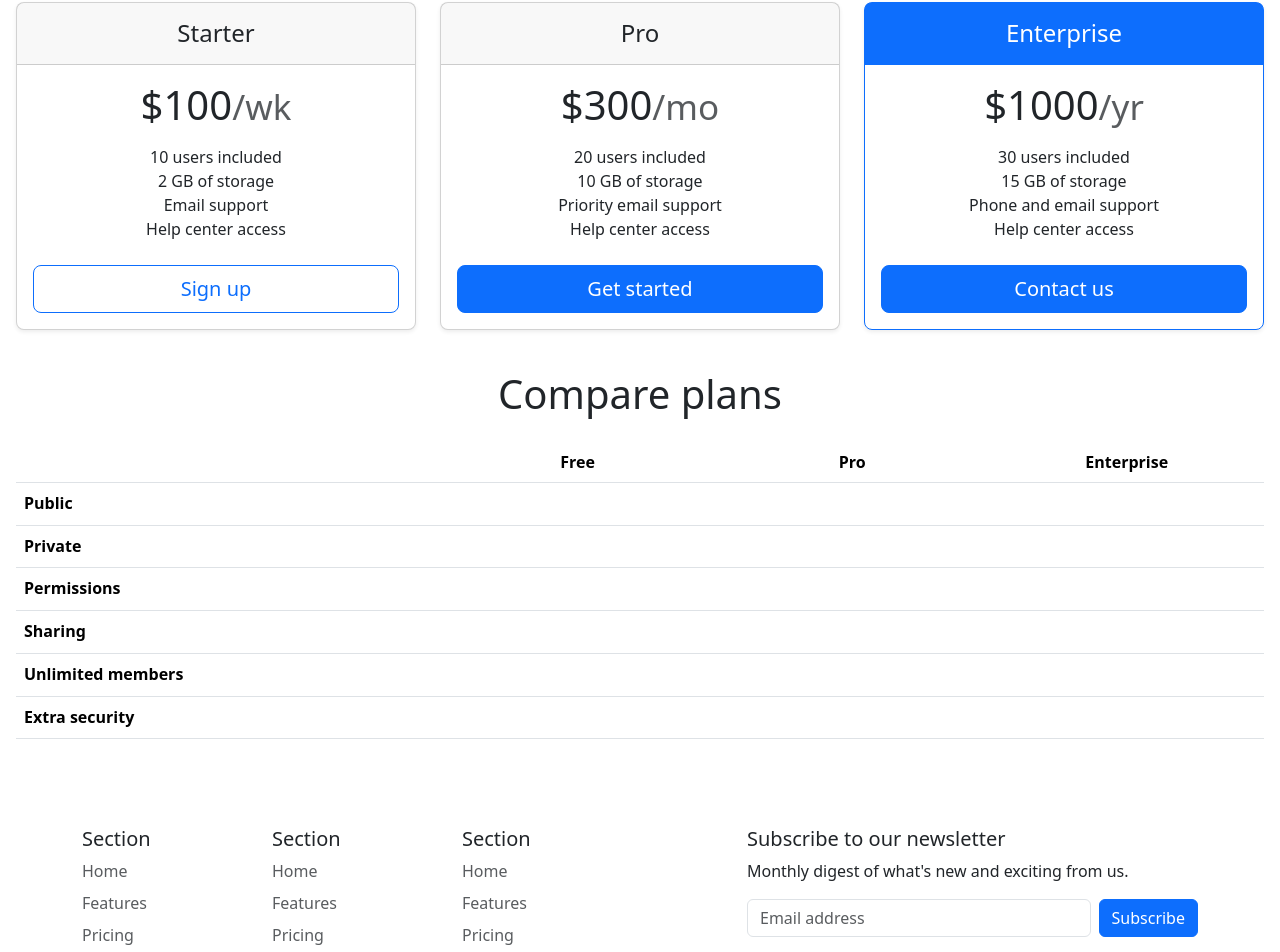
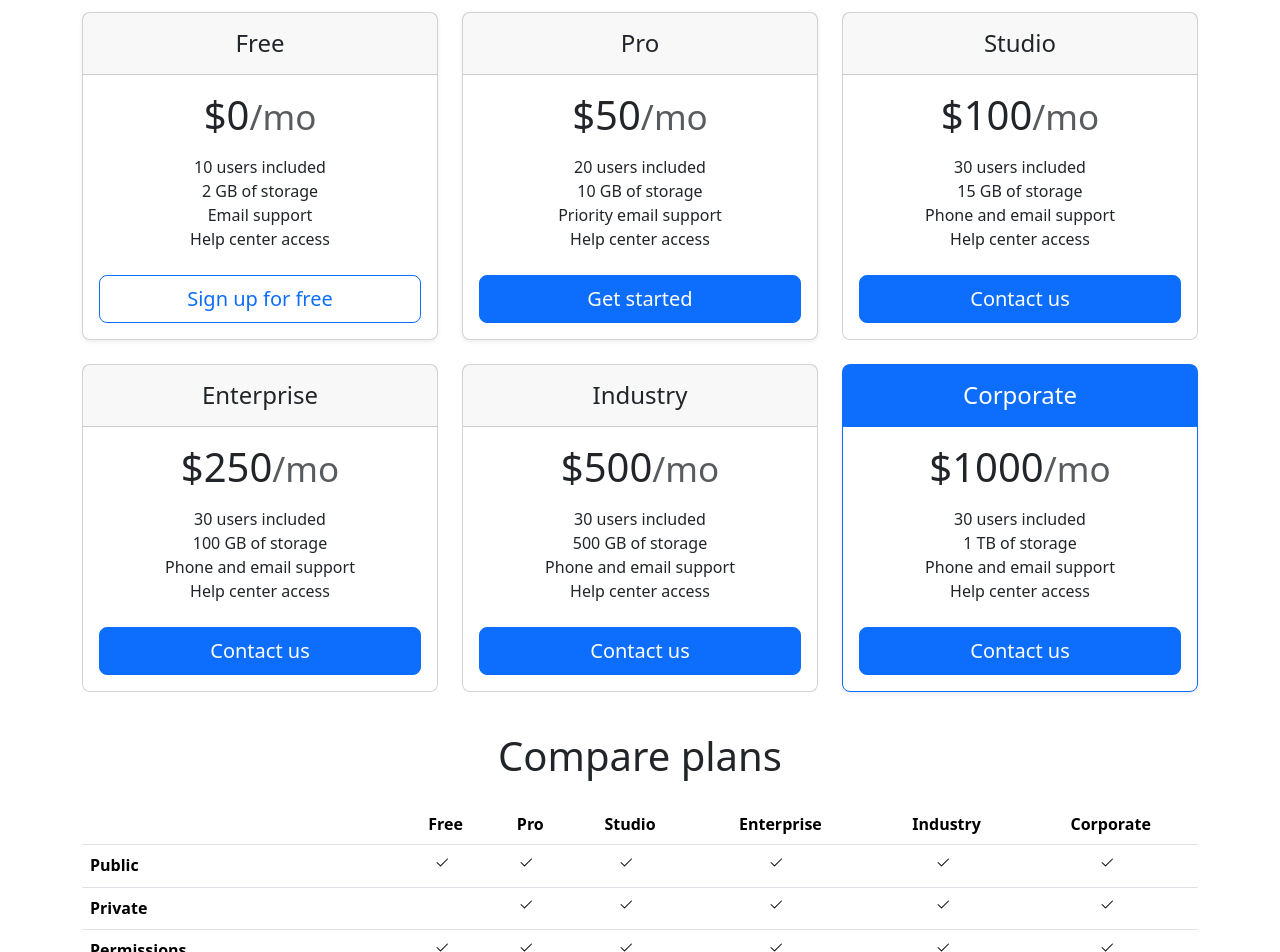
Before and after one commit to Zalron/Webification, a Next.js app in the folder webificationnext/: page /Pricing in a window 1280 px wide. Shown: the part 262-1214 px from the top of the page. Built offline with nearby package versions, Linux system fonts and the light colour scheme.

Commit message:
fixed pricing and added more content to it

```diff
--- /dev/null
+++ b/webificationnext/app/Pricing/styles.module.css
@@ -0,0 +1,91 @@
+.bd-placeholder-img {
+    font-size: 1.125rem;
+    text-anchor: middle;
+    -webkit-user-select: none;
+    -moz-user-select: none;
+    user-select: none;
+}
+
+@media (min-width: 768px) {
+    .bd-placeholder-img-lg {
+        font-size: 3.5rem;
+    }
+}
+
+.b-example-divider {
+    width: 100%;
+    height: 3rem;
+    background-color: rgba(0, 0, 0, .1);
+    border: solid rgba(0, 0, 0, .15);
+    border-width: 1px 0;
+    box-shadow: inset 0 .5em 1.5em rgba(0, 0, 0, .1), inset 0 .125em .5em rgba(0, 0, 0, .15);
+}
+
+.b-example-vr {
+    flex-shrink: 0;
+    width: 1.5rem;
+    height: 100vh;
+}
+
+.bi {
+    vertical-align: -.125em;
+    fill: currentColor;
+}
+
+.nav-scroller {
+    position: relative;
+    z-index: 2;
+    height: 2.75rem;
+    overflow-y: hidden;
+}
+
+.nav-scroller .nav {
+    display: flex;
+    flex-wrap: nowrap;
+    padding-bottom: 1rem;
+    margin-top: -1px;
+    overflow-x: auto;
+    text-align: center;
+    white-space: nowrap;
+    -webkit-overflow-scrolling: touch;
+}
+
+.btn-bd-primary {
+    --bd-violet-bg: #712cf9;
+    --bd-violet-rgb: 112.520718, 44.062154, 249.437846;
+
+    --bs-btn-font-weight: 600;
+    --bs-btn-color: var(--bs-white);
+    --bs-btn-bg: var(--bd-violet-bg);
+    --bs-btn-border-color: var(--bd-violet-bg);
+    --bs-btn-hover-color: var(--bs-white);
+    --bs-btn-hover-bg: #6528e0;
+    --bs-btn-hover-border-color: #6528e0;
+    --bs-btn-focus-shadow-rgb: var(--bd-violet-rgb);
+    --bs-btn-active-color: var(--bs-btn-hover-color);
+    --bs-btn-active-bg: #5a23c8;
+    --bs-btn-active-border-color: #5a23c8;
+}
+.bd-mode-toggle {
+    z-index: 1500;
+}
+
+body {
+    background-image: linear-gradient(180deg, var(--bs-secondary-bg), var(--bs-body-bg) 100px, var(--bs-body-bg));
+}
+
+.container {
+    max-width: 960px;
+}
+
+.pricing-header {
+    max-width: 700px;
+}
+
+.thread1{
+    width: 34%;
+}
+
+.thread2{
+    width: 22%;
+}
--- a/webificationnext/components/Pricings.tsx
+++ b/webificationnext/components/Pricings.tsx
@@ -2,27 +2,29 @@ import 'bootstrap/dist/css/bootstrap.css'
 
 const Pricings = () => {
     return(
+        <div className="container py-3">
+            <header>
                 <div className="pricing-header p-3 pb-md-4 mx-auto text-center">
-            <h1 className="display-4 fw-normal">Pricing</h1>
-            <p className="fs-5 text-muted">Quickly build an effective pricing table for your potential customers with
-                this Bootstrap example. It’s built with default Bootstrap components and utilities with little
-                customization.</p>
+                    <h1 className="display-4 fw-normal text-body-emphasis">Pricing</h1>
+                    <p className="fs-5 text-body-secondary">Choose between our six payment plans</p>
+                </div>
+            </header>
+        <main>
             <div className="row row-cols-1 row-cols-md-3 mb-3 text-center">
                 <div className="col">
                     <div className="card mb-4 rounded-3 shadow-sm">
                         <div className="card-header py-3">
-                            <h4 className="my-0 fw-normal">Starter</h4>
+                            <h4 className="my-0 fw-normal">Free</h4>
                         </div>
                         <div className="card-body">
-                            <h1 className="card-title pricing-card-title">$100<small className="text-muted fw-light">/wk</small>
-                            </h1>
+                            <h1 className="card-title pricing-card-title">$0<small className="text-body-secondary fw-light">/mo</small></h1>
                             <ul className="list-unstyled mt-3 mb-4">
                                 <li>10 users included</li>
                                 <li>2 GB of storage</li>
                                 <li>Email support</li>
                                 <li>Help center access</li>
                             </ul>
-                            <button type="button" className="w-100 btn btn-lg btn-outline-primary">Sign up</button>
+                            <button type="button" className="w-100 btn btn-lg btn-outline-primary">Sign up for free</button>
                         </div>
                     </div>
                 </div>
@@ -32,8 +34,7 @@ const Pricings = () => {
                             <h4 className="my-0 fw-normal">Pro</h4>
                         </div>
                         <div className="card-body">
-                            <h1 className="card-title pricing-card-title">$300<small className="text-muted fw-light">/mo</small>
-                            </h1>
+                            <h1 className="card-title pricing-card-title">$50<small className="text-body-secondary fw-light">/mo</small></h1>
                             <ul className="list-unstyled mt-3 mb-4">
                                 <li>20 users included</li>
                                 <li>10 GB of storage</li>
@@ -45,16 +46,66 @@ const Pricings = () => {
                     </div>
                 </div>
                 <div className="col">
-                    <div className="card mb-4 rounded-3 shadow-sm border-primary">
-                        <div className="card-header py-3 text-white bg-primary border-primary">
+                    <div className="card mb-4 rounded-3 ">
+                        <div className="card-header py-3 ">
+                            <h4 className="my-0 fw-normal">Studio</h4>
+                        </div>
+                        <div className="card-body">
+                            <h1 className="card-title pricing-card-title">$100<small className="text-body-secondary fw-light">/mo</small></h1>
+                            <ul className="list-unstyled mt-3 mb-4">
+                                <li>30 users included</li>
+                                <li>15 GB of storage</li>
+                                <li>Phone and email support</li>
+                                <li>Help center access</li>
+                            </ul>
+                            <button type="button" className="w-100 btn btn-lg btn-primary">Contact us</button>
+                        </div>
+                    </div>
+                </div>
+                <div className="col">
+                    <div className="card mb-4 rounded-3 ">
+                        <div className="card-header py-3 ">
                             <h4 className="my-0 fw-normal">Enterprise</h4>
                         </div>
                         <div className="card-body">
-                            <h1 className="card-title pricing-card-title">$1000<small className="text-muted fw-light">/yr</small>
-                            </h1>
+                            <h1 className="card-title pricing-card-title">$250<small className="text-body-secondary fw-light">/mo</small></h1>
                             <ul className="list-unstyled mt-3 mb-4">
                                 <li>30 users included</li>
-                                <li>15 GB of storage</li>
+                                <li>100 GB of storage</li>
+                                <li>Phone and email support</li>
+                                <li>Help center access</li>
+                            </ul>
+                            <button type="button" className="w-100 btn btn-lg btn-primary">Contact us</button>
+                        </div>
+                    </div>
+                </div>
+                <div className="col">
+                    <div className="card mb-4 rounded-3 ">
+                        <div className="card-header py-3 ">
+                            <h4 className="my-0 fw-normal">Industry</h4>
+                        </div>
+                        <div className="card-body">
+                            <h1 className="card-title pricing-card-title">$500<small className="text-body-secondary fw-light">/mo</small></h1>
+                            <ul className="list-unstyled mt-3 mb-4">
+                                <li>30 users included</li>
+                                <li>500 GB of storage</li>
+                                <li>Phone and email support</li>
+                                <li>Help center access</li>
+                            </ul>
+                            <button type="button" className="w-100 btn btn-lg btn-primary">Contact us</button>
+                        </div>
+                    </div>
+                </div>
+                <div className="col">
+                    <div className="card mb-4 rounded-3 shadow-sm border-primary">
+                        <div className="card-header py-3 text-bg-primary border-primary">
+                            <h4 className="my-0 fw-normal">Corporate</h4>
+                        </div>
+                        <div className="card-body">
+                            <h1 className="card-title pricing-card-title">$1000<small className="text-body-secondary fw-light">/mo</small></h1>
+                            <ul className="list-unstyled mt-3 mb-4">
+                                <li>30 users included</li>
+                                <li>1 TB of storage</li>
                                 <li>Phone and email support</li>
                                 <li>Help center access</li>
                             </ul>
@@ -70,108 +121,86 @@ const Pricings = () => {
                 <table className="table text-center">
                     <thead>
                     <tr>
-                        <th style={{width: '34%'}}></th>
-                        <th style={{width: '22%'}}>Free</th>
-                        <th style={{width: '22%'}}>Pro</th>
-                        <th style={{width: '22%'}}>Enterprise</th>
+                        <th className="width: 34%;"></th>
+                        <th className="width: 22%;">Free</th>
+                        <th className="width: 22%;">Pro</th>
+                        <th className="width: 22%;">Studio</th>
+                        <th className="width: 22%;">Enterprise</th>
+                        <th className="width: 22%;">Industry</th>
+                        <th className="width: 22%;">Corporate</th>
                     </tr>
                     </thead>
                     <tbody>
                     <tr>
                         <th scope="row" className="text-start">Public</th>
-                            <td>
-                                <svg className="bi" width="24" height="24">
-                                    <use href="#check"/>
-                                </svg>
-                            </td>
-                            <td>
-                                <svg className="bi" width="24" height="24">
-                                    <use href="#check"/>
-                                </svg>
-                            </td>
-                            <td>
-                                <svg className="bi" width="24" height="24">
-                                    <use href="#check"/>
-                                </svg>
-                            </td>
+                        <td><svg className="bi" width="24" height="24"><path d="M13.854 3.646a.5.5 0 0 1 0 .708l-7 7a.5.5 0 0 1-.708 0l-3.5-3.5a.5.5 0 1 1 .708-.708L6.5 10.293l6.646-6.647a.5.5 0 0 1 .708 0z"/></svg></td>
+                        <td><svg className="bi" width="24" height="24"><path d="M13.854 3.646a.5.5 0 0 1 0 .708l-7 7a.5.5 0 0 1-.708 0l-3.5-3.5a.5.5 0 1 1 .708-.708L6.5 10.293l6.646-6.647a.5.5 0 0 1 .708 0z"/></svg></td>
+                        <td><svg className="bi" width="24" height="24"><path d="M13.854 3.646a.5.5 0 0 1 0 .708l-7 7a.5.5 0 0 1-.708 0l-3.5-3.5a.5.5 0 1 1 .708-.708L6.5 10.293l6.646-6.647a.5.5 0 0 1 .708 0z"/></svg></td>
+                        <td><svg className="bi" width="24" height="24"><path d="M13.854 3.646a.5.5 0 0 1 0 .708l-7 7a.5.5 0 0 1-.708 0l-3.5-3.5a.5.5 0 1 1 .708-.708L6.5 10.293l6.646-6.647a.5.5 0 0 1 .708 0z"/></svg></td>
+                        <td><svg className="bi" width="24" height="24"><path d="M13.854 3.646a.5.5 0 0 1 0 .708l-7 7a.5.5 0 0 1-.708 0l-3.5-3.5a.5.5 0 1 1 .708-.708L6.5 10.293l6.646-6.647a.5.5 0 0 1 .708 0z"/></svg></td>
+                        <td><svg className="bi" width="24" height="24"><path d="M13.854 3.646a.5.5 0 0 1 0 .708l-7 7a.5.5 0 0 1-.708 0l-3.5-3.5a.5.5 0 1 1 .708-.708L6.5 10.293l6.646-6.647a.5.5 0 0 1 .708 0z"/></svg></td>
                     </tr>
                     <tr>
                         <th scope="row" className="text-start">Private</th>
                         <td></td>
-                            <td>
-                                <svg className="bi" width="24" height="24">
-                                    <use href="#check"/>
-                                </svg>
-                            </td>
-                            <td>
-                                <svg className="bi" width="24" height="24">
-                                    <use href="#check"/>
-                                </svg>
-                            </td>
+                        <td><svg className="bi" width="24" height="24"><path d="M13.854 3.646a.5.5 0 0 1 0 .708l-7 7a.5.5 0 0 1-.708 0l-3.5-3.5a.5.5 0 1 1 .708-.708L6.5 10.293l6.646-6.647a.5.5 0 0 1 .708 0z"/></svg></td>
+                        <td><svg className="bi" width="24" height="24"><path d="M13.854 3.646a.5.5 0 0 1 0 .708l-7 7a.5.5 0 0 1-.708 0l-3.5-3.5a.5.5 0 1 1 .708-.708L6.5 10.293l6.646-6.647a.5.5 0 0 1 .708 0z"/></svg></td>
+                        <td><svg className="bi" width="24" height="24"><path d="M13.854 3.646a.5.5 0 0 1 0 .708l-7 7a.5.5 0 0 1-.708 0l-3.5-3.5a.5.5 0 1 1 .708-.708L6.5 10.293l6.646-6.647a.5.5 0 0 1 .708 0z"/></svg></td>
+                        <td><svg className="bi" width="24" height="24"><path d="M13.854 3.646a.5.5 0 0 1 0 .708l-7 7a.5.5 0 0 1-.708 0l-3.5-3.5a.5.5 0 1 1 .708-.708L6.5 10.293l6.646-6.647a.5.5 0 0 1 .708 0z"/></svg></td>
+                        <td><svg className="bi" width="24" height="24"><path d="M13.854 3.646a.5.5 0 0 1 0 .708l-7 7a.5.5 0 0 1-.708 0l-3.5-3.5a.5.5 0 1 1 .708-.708L6.5 10.293l6.646-6.647a.5.5 0 0 1 .708 0z"/></svg></td>
                     </tr>
-                    </tbody>
-                    <tbody>
                     <tr>
                         <th scope="row" className="text-start">Permissions</th>
-                            <td>
-                                <svg className="bi" width="24" height="24">
-                                    <use href="#check"/>
-                                </svg>
-                            </td>
-                            <td>
-                                <svg className="bi" width="24" height="24">
-                                    <use href="#check"/>
-                                </svg>
-                            </td>
-                            <td>
-                                <svg className="bi" width="24" height="24">
-                                    <use href="#check"/>
-                                </svg>
-                            </td>
+                        <td><svg className="bi" width="24" height="24"><path d="M13.854 3.646a.5.5 0 0 1 0 .708l-7 7a.5.5 0 0 1-.708 0l-3.5-3.5a.5.5 0 1 1 .708-.708L6.5 10.293l6.646-6.647a.5.5 0 0 1 .708 0z"/></svg></td>
+                        <td><svg className="bi" width="24" height="24"><path d="M13.854 3.646a.5.5 0 0 1 0 .708l-7 7a.5.5 0 0 1-.708 0l-3.5-3.5a.5.5 0 1 1 .708-.708L6.5 10.293l6.646-6.647a.5.5 0 0 1 .708 0z"/></svg></td>
+                        <td><svg className="bi" width="24" height="24"><path d="M13.854 3.646a.5.5 0 0 1 0 .708l-7 7a.5.5 0 0 1-.708 0l-3.5-3.5a.5.5 0 1 1 .708-.708L6.5 10.293l6.646-6.647a.5.5 0 0 1 .708 0z"/></svg></td>
+                        <td><svg className="bi" width="24" height="24"><path d="M13.854 3.646a.5.5 0 0 1 0 .708l-7 7a.5.5 0 0 1-.708 0l-3.5-3.5a.5.5 0 1 1 .708-.708L6.5 10.293l6.646-6.647a.5.5 0 0 1 .708 0z"/></svg></td>
+                        <td><svg className="bi" width="24" height="24"><path d="M13.854 3.646a.5.5 0 0 1 0 .708l-7 7a.5.5 0 0 1-.708 0l-3.5-3.5a.5.5 0 1 1 .708-.708L6.5 10.293l6.646-6.647a.5.5 0 0 1 .708 0z"/></svg></td>
+                        <td><svg className="bi" width="24" height="24"><path d="M13.854 3.646a.5.5 0 0 1 0 .708l-7 7a.5.5 0 0 1-.708 0l-3.5-3.5a.5.5 0 1 1 .708-.708L6.5 10.293l6.646-6.647a.5.5 0 0 1 .708 0z"/></svg></td>
                     </tr>
                     <tr>
                         <th scope="row" className="text-start">Sharing</th>
                         <td></td>
-                            <td>
-                                <svg className="bi" width="24" height="24">
-                                    <use href="#check"/>
-                                </svg>
-                            </td>
-                            <td>
-                                <svg className="bi" width="24" height="24">
-                                    <use href="#check"/>
-                                </svg>
-                            </td>
+                        <td><svg className="bi" width="24" height="24"><path d="M13.854 3.646a.5.5 0 0 1 0 .708l-7 7a.5.5 0 0 1-.708 0l-3.5-3.5a.5.5 0 1 1 .708-.708L6.5 10.293l6.646-6.647a.5.5 0 0 1 .708 0z"/></svg></td>
+                        <td><svg className="bi" width="24" height="24"><path d="M13.854 3.646a.5.5 0 0 1 0 .708l-7 7a.5.5 0 0 1-.708 0l-3.5-3.5a.5.5 0 1 1 .708-.708L6.5 10.293l6.646-6.647a.5.5 0 0 1 .708 0z"/></svg></td>
+                        <td><svg className="bi" width="24" height="24"><path d="M13.854 3.646a.5.5 0 0 1 0 .708l-7 7a.5.5 0 0 1-.708 0l-3.5-3.5a.5.5 0 1 1 .708-.708L6.5 10.293l6.646-6.647a.5.5 0 0 1 .708 0z"/></svg></td>
+                        <td><svg className="bi" width="24" height="24"><path d="M13.854 3.646a.5.5 0 0 1 0 .708l-7 7a.5.5 0 0 1-.708 0l-3.5-3.5a.5.5 0 1 1 .708-.708L6.5 10.293l6.646-6.647a.5.5 0 0 1 .708 0z"/></svg></td>
+                        <td><svg className="bi" width="24" height="24"><path d="M13.854 3.646a.5.5 0 0 1 0 .708l-7 7a.5.5 0 0 1-.708 0l-3.5-3.5a.5.5 0 1 1 .708-.708L6.5 10.293l6.646-6.647a.5.5 0 0 1 .708 0z"/></svg></td>
                     </tr>
                     <tr>
                         <th scope="row" className="text-start">Unlimited members</th>
                         <td></td>
-                            <td>
-                                <svg className="bi" width="24" height="24">
-                                    <use href="#check"/>
-                                </svg>
-                            </td>
-                            <td>
-                                <svg className="bi" width="24" height="24">
-                                    <use href="#check"/>
-                                </svg>
-                            </td>
+                        <td><svg className="bi" width="24" height="24"><path d="M13.854 3.646a.5.5 0 0 1 0 .708l-7 7a.5.5 0 0 1-.708 0l-3.5-3.5a.5.5 0 1 1 .708-.708L6.5 10.293l6.646-6.647a.5.5 0 0 1 .708 0z"/></svg></td>
+                        <td><svg className="bi" width="24" height="24"><path d="M13.854 3.646a.5.5 0 0 1 0 .708l-7 7a.5.5 0 0 1-.708 0l-3.5-3.5a.5.5 0 1 1 .708-.708L6.5 10.293l6.646-6.647a.5.5 0 0 1 .708 0z"/></svg></td>
+                        <td><svg className="bi" width="24" height="24"><path d="M13.854 3.646a.5.5 0 0 1 0 .708l-7 7a.5.5 0 0 1-.708 0l-3.5-3.5a.5.5 0 1 1 .708-.708L6.5 10.293l6.646-6.647a.5.5 0 0 1 .708 0z"/></svg></td>
+                        <td><svg className="bi" width="24" height="24"><path d="M13.854 3.646a.5.5 0 0 1 0 .708l-7 7a.5.5 0 0 1-.708 0l-3.5-3.5a.5.5 0 1 1 .708-.708L6.5 10.293l6.646-6.647a.5.5 0 0 1 .708 0z"/></svg></td>
+                        <td><svg className="bi" width="24" height="24"><path d="M13.854 3.646a.5.5 0 0 1 0 .708l-7 7a.5.5 0 0 1-.708 0l-3.5-3.5a.5.5 0 1 1 .708-.708L6.5 10.293l6.646-6.647a.5.5 0 0 1 .708 0z"/></svg></td>
                     </tr>
                     <tr>
                         <th scope="row" className="text-start">Extra security</th>
                         <td></td>
                         <td></td>
-                            <td>
-                                <svg className="bi" width="24" height="24">
-                                    <use href="#check"/>
-                                </svg>
-                            </td>
+                        <td><svg className="bi" width="24" height="24"><path d="M13.854 3.646a.5.5 0 0 1 0 .708l-7 7a.5.5 0 0 1-.708 0l-3.5-3.5a.5.5 0 1 1 .708-.708L6.5 10.293l6.646-6.647a.5.5 0 0 1 .708 0z"/></svg></td>
+                        <td><svg className="bi" width="24" height="24"><path d="M13.854 3.646a.5.5 0 0 1 0 .708l-7 7a.5.5 0 0 1-.708 0l-3.5-3.5a.5.5 0 1 1 .708-.708L6.5 10.293l6.646-6.647a.5.5 0 0 1 .708 0z"/></svg></td>
+                        <td><svg className="bi" width="24" height="24"><path d="M13.854 3.646a.5.5 0 0 1 0 .708l-7 7a.5.5 0 0 1-.708 0l-3.5-3.5a.5.5 0 1 1 .708-.708L6.5 10.293l6.646-6.647a.5.5 0 0 1 .708 0z"/></svg></td>
+                        <td><svg className="bi" width="24" height="24"><path d="M13.854 3.646a.5.5 0 0 1 0 .708l-7 7a.5.5 0 0 1-.708 0l-3.5-3.5a.5.5 0 1 1 .708-.708L6.5 10.293l6.646-6.647a.5.5 0 0 1 .708 0z"/></svg></td>
+                    </tr>
+                    <tr>
+                        <th scope="row" className="text-start">Backups</th>
+                        <td></td>
+                        <td></td>
+                        <td></td>
+                        <td><svg className="bi" width="24" height="24"><path d="M13.854 3.646a.5.5 0 0 1 0 .708l-7 7a.5.5 0 0 1-.708 0l-3.5-3.5a.5.5 0 1 1 .708-.708L6.5 10.293l6.646-6.647a.5.5 0 0 1 .708 0z"/></svg></td>
+                        <td><svg className="bi" width="24" height="24"><path d="M13.854 3.646a.5.5 0 0 1 0 .708l-7 7a.5.5 0 0 1-.708 0l-3.5-3.5a.5.5 0 1 1 .708-.708L6.5 10.293l6.646-6.647a.5.5 0 0 1 .708 0z"/></svg></td>
+                        <td><svg className="bi" width="24" height="24"><path d="M13.854 3.646a.5.5 0 0 1 0 .708l-7 7a.5.5 0 0 1-.708 0l-3.5-3.5a.5.5 0 1 1 .708-.708L6.5 10.293l6.646-6.647a.5.5 0 0 1 .708 0z"/></svg></td>
                     </tr>
                     </tbody>
                 </table>
             </div>
+        </main>
         </div>
     )
 }
 
+
 export default Pricings
```
Lines whose indentation alone changed are shown as unchanged.
